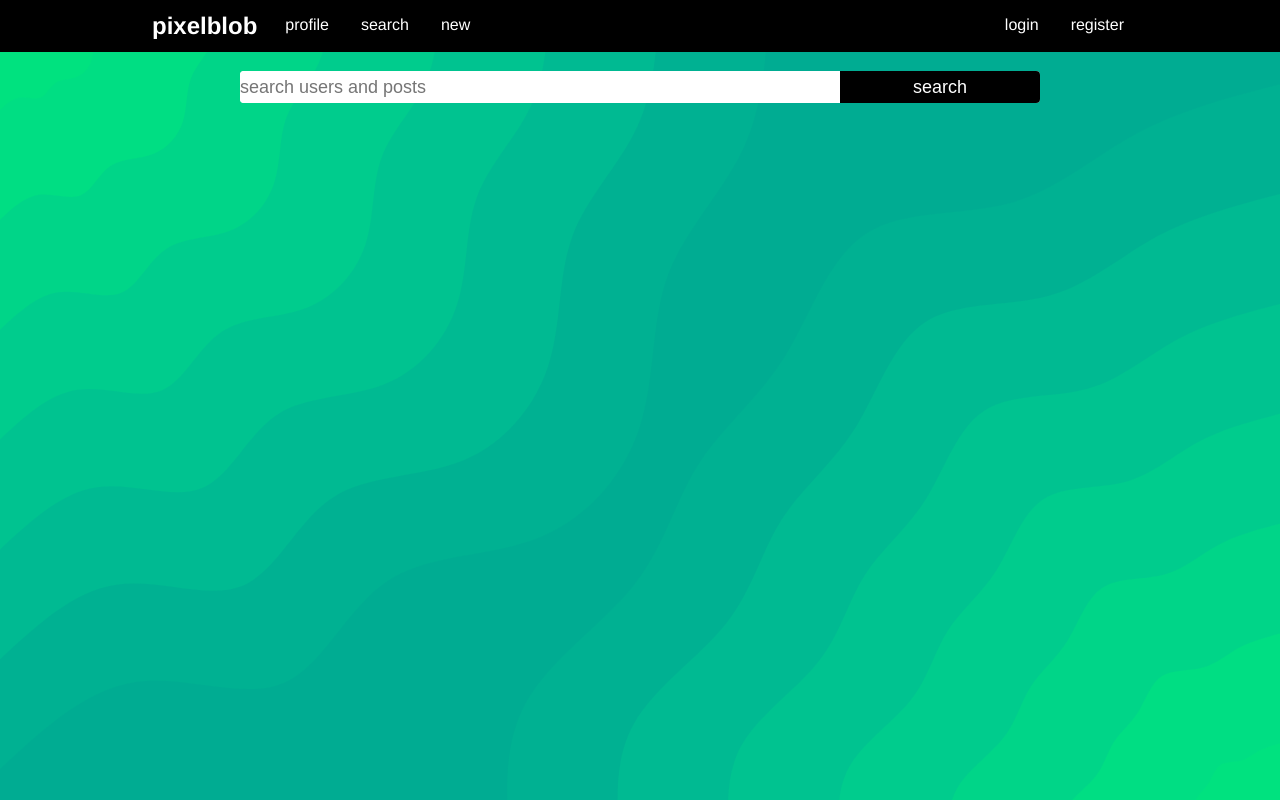
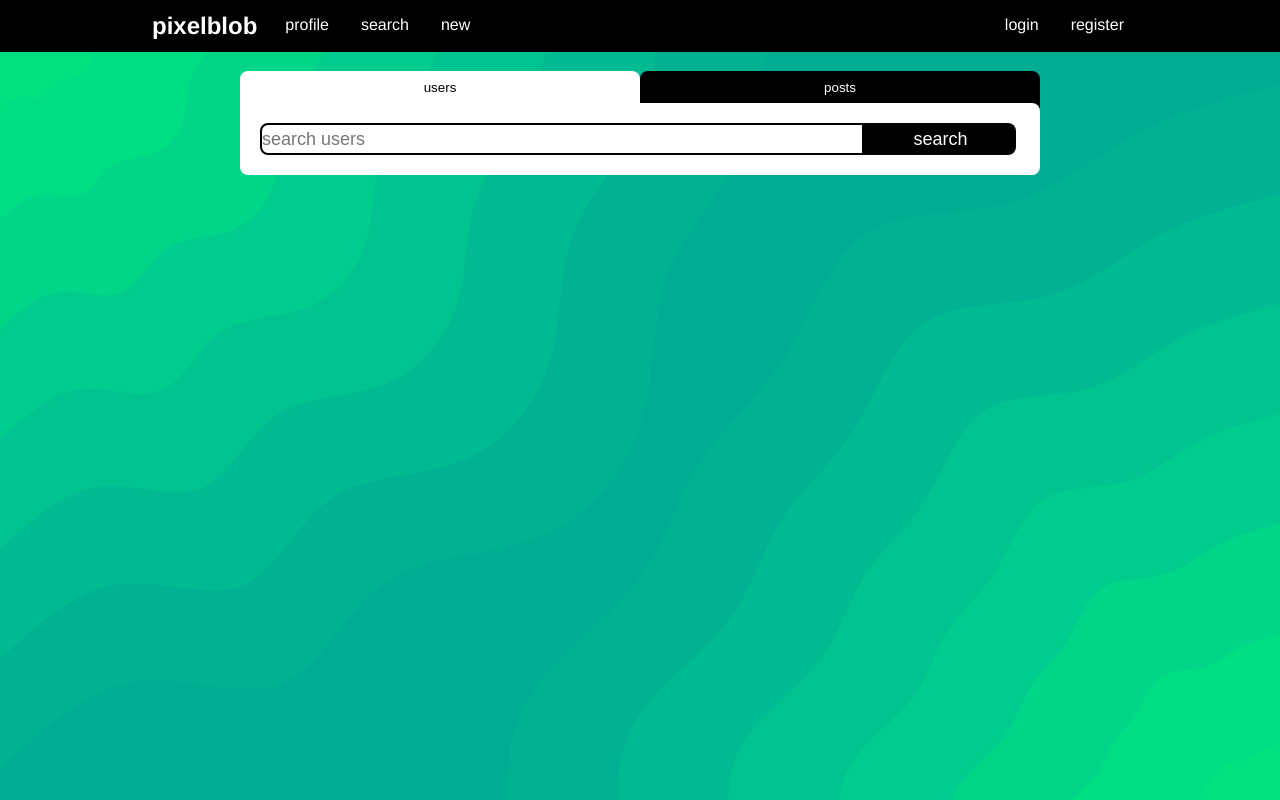
Before and after one commit to BenLee8602/clonestagram, a React (Create React App) app in the folder client/: page /search in a window 1280 px wide. Built offline with nearby package versions, Linux system fonts and the light colour scheme.

Commit message:
separate user and post searches

```diff
--- a/client/src/components/Search.js
+++ b/client/src/components/Search.js
@@ -4,58 +4,76 @@ import UserList from "./UserList";
 
 import "../style/Search.css";
 
+
 function Search() {
     const [input, setInput] = useState("");
-    const [query, setQuery] = useState("");
-    const [users, setUsers] = useState([]);
-    const [posts, setPosts] = useState([]);
-    const [show, setShow] = useState("users");
 
-    const handleSearch = () => {
+    const [userQuery, setUserQuery] = useState("");
+    const [userResults, setUserResults] = useState([]);
+
+    const [postQuery, setPostQuery] = useState("");
+    const [postResults, setPostResults] = useState([]);
+
+    const [view, setView] = useState("users");
+
+
+    const handleUserSearch = () => {
         if (input === "") return;
-        setQuery(input);
-
+        setUserQuery(input);
         fetch(`${process.env.REACT_APP_BACKEND_API}/users/search/${input}`)
         .then(res => res.json().then(body => ({ status: res.status, body })))
-        .then(res => res.status === 200 ? setUsers(res.body) : console.log(res.body));
+        .then(res => res.status === 200 ? setUserResults(res.body) : console.log(res.body));
+    };
 
+    const handlePostSearch = () => {
+        if (input === "") return;
+        setPostQuery(input);
         fetch(`${process.env.REACT_APP_BACKEND_API}/posts/search/${input}`)
         .then(res => res.json().then(body => ({ status: res.status, body })))
-        .then(res => res.status === 200 ? setPosts(res.body) : console.log(res.body));
+        .then(res => res.status === 200 ? setPostResults(res.body) : console.log(res.body));
     };
 
-    return (<>
-        <div className="search">
+    const handleSearch = () => view === "users" ? handleUserSearch() : handlePostSearch();
+
+
+    return (<div className="search">
+        <button
+            onClick={ () => setView("users") }
+            className="search-switch"
+            id={ view === "users" ? "search-switch-active" : "" }
+        >users</button>
+        <button
+            onClick={ () => setView("posts") }
+            className="search-switch search-switch-right"
+            id={ view === "posts" ? "search-switch-active" : "" }
+        >posts</button>
+
+        <div className="search-body">
             <input
                 type="text"
-                placeholder="search users and posts"
+                placeholder={`search ${view}`}
                 onChange={ e => setInput(e.target.value) }
                 className="search-bar"
             />
             <button onClick={ handleSearch } className="search-button">search</button>
+
+            { userQuery && view === "users" ? (
+                userResults.length ? (
+                    <UserList data={ userResults } />
+                ) : (
+                    <p className="no-results">No users found for "{ userQuery }"</p>
+                )
+            ) : <></> }
+            { postQuery && view === "posts" ? (
+                postResults.length ? (
+                    <PostList posts={ postResults } />
+                ) : (
+                    <p className="no-results">No posts found for "{ postQuery }"</p>
+                )
+            ) : <></> }
         </div>
-
-        { query ? <>
-            <div className="search">
-                <button
-                    onClick={ () => setShow("users") }
-                    className="search-switch"
-                    id={ show === "users" ? "search-switch-active" : "" }
-                >users</button>
-                <button
-                    onClick={ () => setShow("posts") }
-                    className="search-switch"
-                    id={ show === "posts" ? "search-switch-active" : "" }
-                >posts</button>
-            </div>
-
-            { show === "users" ? (
-                users.length ? <UserList data={ users } /> : <h3>No users found for "{ query }"</h3>
-            ) : (
-                posts.length ? <PostList posts={ posts } /> : <h3>No posts found for "{ query }"</h3>
-            ) }
-        </> : <></> }
-    </>);
+    </div>);
 }
 
+
 export default Search;
--- a/client/src/style/Search.css
+++ b/client/src/style/Search.css
@@ -2,42 +2,60 @@
     width: 800px;
     margin: auto;
     margin-top: 20px;
+    position: relative;
+}
+
+.search .search-body {
+    width: 760px;
+    padding: 20px;
     background-color: white;
-    border-radius: 4px;
+    border-radius: 8px;
     overflow: hidden;
+    position: absolute;
+    top: 32px;
+}
+
+.search .search-switch {
+    position: absolute;
+    border: none;
+    margin: 0px;
+    padding: 0px;
+    width: 400px;
+    height: 40px;
+    background-color: black;
+    color: white;
+    border-radius: 8px 8px 0px 0px;
+    border-bottom: 8px solid black;
+}
+
+.search .search-switch-right {
+    left: 400px;
+}
+
+.search #search-switch-active {
+    background-color: white;
+    color: black;
+    border-bottom: 8px solid white;
 }
 
 .search .search-bar {
-    border: none;
+    border: 2px solid black;
     padding: 0px;
     margin: 0px;
-    width: 600px;
-    height: 32px;
+    width: 79%;
+    height: 28px;
     font-size: 18px;
+    border-radius: 8px 0px 0px 8px;
 }
 
 .search .search-button {
     text-decoration: none;
     border: none;
     display: inline-block;
-    width: 200px;
+    width: 20%;
     height: 32px;
     background-color: black;
     color: white;
     font-size: 18px;
+    border-radius: 0px 8px 8px 0px;
 }
-
-.search .search-switch {
-    border: none;
-    margin: 0px;
-    padding: 0px;
-    width: 400px;
-    height: 32px;
-    background-color: white;
-    color: black;
-}
-
-.search #search-switch-active {
-    background-color: black;
-    color: white;
-}
```
